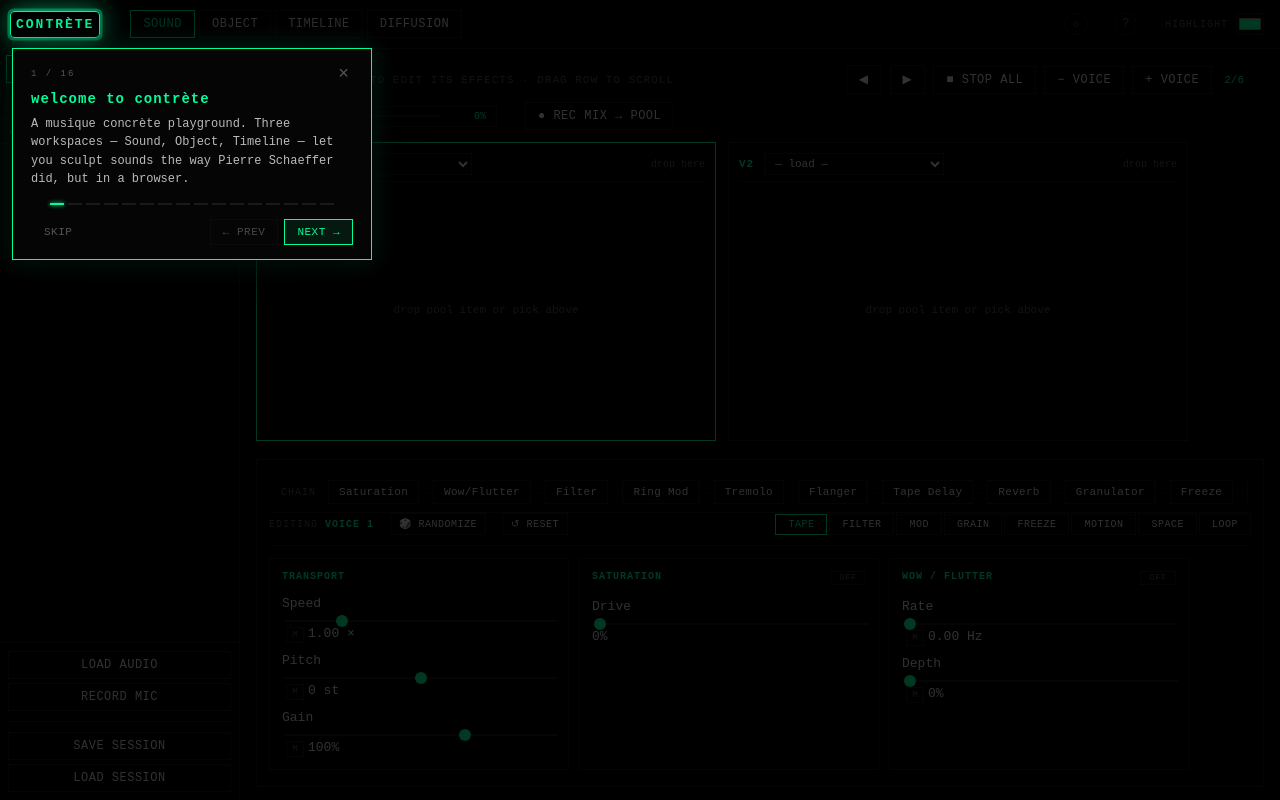
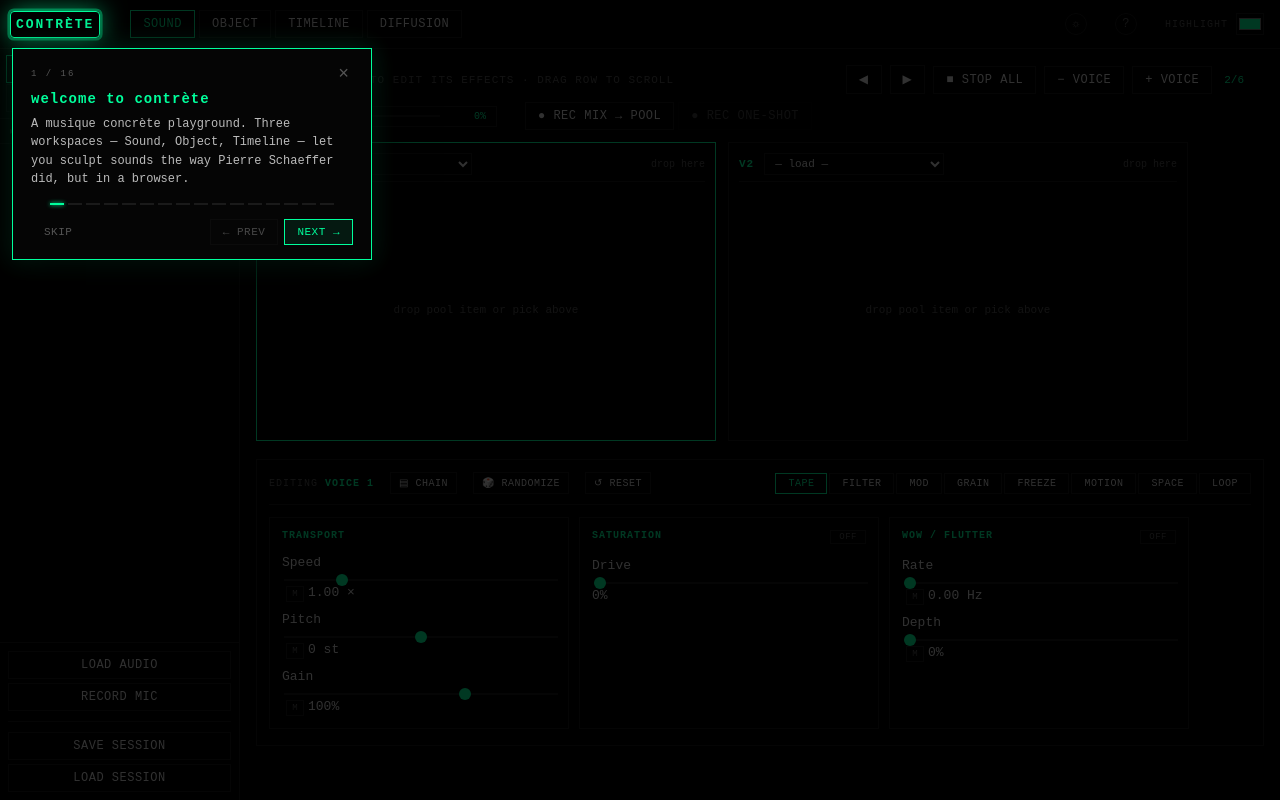
Before and after one commit to circuloponto/concrete, a React (Vite) app: page / in a window 1280 px wide. Built offline with nearby package versions, Linux system fonts and the light colour scheme.

Commit message:
reorder chain, one shot recording

```diff
--- a/src/SoundTab.jsx
+++ b/src/SoundTab.jsx
@@ -92,6 +92,35 @@
     if (recRef.current) { recRef.current.stop(); recRef.current = null }
     setRecording(false)
   }
+  const startRecordOneShot = () => {
+    const v = focusedVoice
+    if (!v || !v.buffer) return
+    const rec = new MediaRecorder(audioNodes.msDest.stream)
+    const chunks = []
+    rec.ondataavailable = (e) => chunks.push(e.data)
+    rec.onstop = async () => {
+      const blob = new Blob(chunks)
+      const buf = await getAudioCtx().decodeAudioData(await blob.arrayBuffer())
+      addPoolItem(`oneshot_${Date.now().toString(36)}`, buf, 'capture')
+    }
+    rec.start()
+    recRef.current = rec
+    setRecording(true)
+    v.play({
+      oneShot: true,
+      onEnded: () => {
+        // tail for reverb/delay decay, then stop
+        setTimeout(() => {
+          if (recRef.current === rec) {
+            try { rec.stop() } catch {}
+            recRef.current = null
+            setRecording(false)
+            try { v.stop() } catch {}
+          }
+        }, 400)
+      },
+    })
+  }
 
   // drag-scroll on the row
   const rowRef = useRef(null)
@@ -171,7 +200,15 @@
         <div style={{ width: 12 }} />
         <span data-tutorial="rec">
           {!recording
-            ? <button onClick={startRecord}>● Rec mix → pool</button>
+            ? <>
+                <button onClick={startRecord}>● Rec mix → pool</button>
+                <button
+                  onClick={startRecordOneShot}
+                  disabled={!focusedVoice?.buffer}
+                  title="play focused voice once and capture into pool"
+                  style={{ marginLeft: 4 }}
+                >● Rec one-shot</button>
+              </>
             : <button className="recording" onClick={stopRecord}>Stop rec</button>}
         </span>
       </div>
--- a/src/VoiceControls.jsx
+++ b/src/VoiceControls.jsx
@@ -1,4 +1,4 @@
-import React, { useRef, useState, useEffect } from 'react'
+import React, { useRef, useState, useEffect, useLayoutEffect } from 'react'
 import { DEFAULT_MOD } from './modulation'
 import { useStore } from './state'
 import { themeColor } from './audio'
@@ -81,38 +81,168 @@
   autopan: 'Auto Pan',
 }
 
-function ChainOrder({ voice }) {
-  const dragIdx = useRef(null)
+const EFFECT_ACTIVE_KEYS = {
+  saturation: ['satActive', 'setSatActive'],
+  wow: ['wowActive', 'setWowActive'],
+  filter: ['filterActive', 'setFilterActive'],
+  ringmod: ['ringActive', 'setRingActive'],
+  tremolo: ['tremActive', 'setTremActive'],
+  flanger: ['flangerActive', 'setFlangerActive'],
+  delay: ['delayActive', 'setDelayActive'],
+  reverb: ['reverbActive', 'setReverbActive'],
+  freeze: ['freezeActive', 'setFreezeActive'],
+  doppler: ['dopplerActive', 'setDopplerActive'],
+  banddoppler: ['bandDopplerActive', 'setBandDopplerActive'],
+  bandreverb: ['bandReverbActive', 'setBandReverbActive'],
+  autopan: ['panActive', 'setPanActive'],
+  granulator: ['granActive', 'setGranActive'],
+}
+
+function ChainModal({ voice, onClose }) {
   const order = voice.effectOrder || []
-  const onDragStart = (e, i) => { dragIdx.current = i; e.dataTransfer.effectAllowed = 'move' }
-  const onDragOver = (e) => e.preventDefault()
-  const onDrop = (e, i) => {
-    e.preventDefault()
-    const from = dragIdx.current
-    if (from === null || from === i) return
-    const newOrder = [...order]
-    const [item] = newOrder.splice(from, 1)
-    newOrder.splice(i, 0, item)
-    voice.setEffectOrder(newOrder)
-    dragIdx.current = null
+  const [dragName, setDragName] = useState(null)
+  const [mounted, setMounted] = useState(false)
+  const [closing, setClosing] = useState(false)
+  const itemsRef = useRef({})
+  const prevRectsRef = useRef({})
+  const closeTimer = useRef(null)
+
+  useEffect(() => {
+    const r = requestAnimationFrame(() => setMounted(true))
+    return () => cancelAnimationFrame(r)
+  }, [])
+
+  const close = () => {
+    if (closing) return
+    setClosing(true)
+    closeTimer.current = setTimeout(onClose, 180)
   }
+  useEffect(() => () => { if (closeTimer.current) clearTimeout(closeTimer.current) }, [])
+
+  useEffect(() => {
+    const onKey = (e) => { if (e.key === 'Escape') close() }
+    window.addEventListener('keydown', onKey)
+    return () => window.removeEventListener('keydown', onKey)
+  }, [])
+
+  useLayoutEffect(() => {
+    const prev = prevRectsRef.current
+    const now = {}
+    order.forEach(name => {
+      const el = itemsRef.current[name]
+      if (el) now[name] = el.getBoundingClientRect()
+    })
+    order.forEach(name => {
+      const p = prev[name], n = now[name]
+      if (!p || !n) return
+      const dy = p.top - n.top
+      if (Math.abs(dy) > 0.5) {
+        const el = itemsRef.current[name]
+        el.style.transition = 'none'
+        el.style.transform = `translateY(${dy}px)`
+        requestAnimationFrame(() => {
+          el.style.transition = 'transform 600ms cubic-bezier(.2,.8,.2,1)'
+          el.style.transform = 'translateY(0)'
+        })
+      }
+    })
+    prevRectsRef.current = now
+  }, [order.join('|')])
+
+  const startDrag = (e, idx) => {
+    if (e.button !== 0) return
+    const initialOrder = voice.effectOrder
+    const name = initialOrder[idx]
+    // Snapshot slot rects once — they represent visual positions 0..n-1,
+    // which don't change as the order array mutates (items FLIP between slots).
+    const slots = initialOrder.map(n => {
+      const el = itemsRef.current[n]
+      const r = el.getBoundingClientRect()
+      return { top: r.top, bottom: r.bottom }
+    })
+    let currentIdx = idx
+    let started = false
+    const onMove = (ev) => {
+      if (!started) { started = true; setDragName(name) }
+      const y = ev.clientY
+      let target = currentIdx
+      if (y < slots[0].top) target = 0
+      else if (y > slots[slots.length - 1].bottom) target = slots.length - 1
+      else {
+        for (let i = 0; i < slots.length; i++) {
+          if (y >= slots[i].top && y <= slots[i].bottom) { target = i; break }
+        }
+      }
+      if (target !== currentIdx) {
+        const cur = voice.effectOrder
+        const newOrder = [...cur]
+        const [it] = newOrder.splice(currentIdx, 1)
+        newOrder.splice(target, 0, it)
+        voice.setEffectOrder(newOrder)
+        currentIdx = target
+      }
+    }
+    const onUp = () => {
+      setDragName(null)
+      window.removeEventListener('pointermove', onMove)
+      window.removeEventListener('pointerup', onUp)
+    }
+    window.addEventListener('pointermove', onMove)
+    window.addEventListener('pointerup', onUp)
+  }
+
+  const cls = 'chain-modal-backdrop' + (mounted && !closing ? ' open' : '')
   return (
-    <div className="chain-order">
-      <span className="chain-label">chain</span>
-      {order.map((name, i) => (
-        <React.Fragment key={name}>
-          {i > 0 && <span className="chain-arrow">→</span>}
-          <div
-            className="chain-item"
-            draggable
-            onDragStart={(e) => onDragStart(e, i)}
-            onDragOver={onDragOver}
-            onDrop={(e) => onDrop(e, i)}
-            title={`${name} — drag to reorder`}
-          >{EFFECT_LABELS[name] || name}</div>
-        </React.Fragment>
-      ))}
+    <div className={cls} onClick={close}>
+      <div className="chain-modal" onClick={e => e.stopPropagation()}>
+        <div className="chain-modal-header">
+          <h3>signal chain</h3>
+          <button className="chain-modal-close" onClick={close} title="close (Esc)">×</button>
+        </div>
+        <div className="chain-modal-hint">drag to reorder · shift-click to bypass</div>
+        <div className="chain-modal-list">
+          {order.map((name, i) => {
+            const keys = EFFECT_ACTIVE_KEYS[name]
+            const active = keys ? !!voice[keys[0]] : true
+            const onClick = (e) => {
+              if (!e.shiftKey || !keys) return
+              e.preventDefault()
+              voice[keys[1]](!voice[keys[0]])
+            }
+            const dragging = dragName === name
+            return (
+              <div
+                key={name}
+                ref={el => { if (el) itemsRef.current[name] = el; else delete itemsRef.current[name] }}
+                className={'chain-modal-item' + (active ? '' : ' inactive') + (dragging ? ' dragging' : '')}
+                onPointerDown={(e) => startDrag(e, i)}
+                onClick={onClick}
+                title="drag up/down to reorder · shift-click to toggle"
+              >
+                <span className="chain-modal-num">{i + 1}</span>
+                <span className="chain-modal-handle" aria-hidden="true">⋮⋮</span>
+                <span className="chain-modal-name">{EFFECT_LABELS[name] || name}</span>
+                <span className={'chain-modal-state' + (active ? ' on' : '')}>{active ? 'on' : 'off'}</span>
+              </div>
+            )
+          })}
+        </div>
+      </div>
     </div>
+  )
+}
+
+function ChainButton({ voice }) {
+  const [open, setOpen] = useState(false)
+  return (
+    <>
+      <button
+        className="chain-btn"
+        onClick={() => setOpen(true)}
+        title="signal chain order"
+      >▤ Chain</button>
+      {open && <ChainModal voice={voice} onClose={() => setOpen(false)} />}
+    </>
   )
 }
 
@@ -274,9 +404,9 @@
 
   return (
     <div className="voice-controls">
-      <ChainOrder voice={v} />
       <div className="voice-controls-header">
         <span>editing <b>Voice {v.voiceNumber}</b></span>
+        <ChainButton voice={v} />
         <button
           onClick={v.randomize}
           title="randomize all effect parameters"
--- a/src/index.css
+++ b/src/index.css
@@ -398,44 +398,152 @@
   border: 1px solid var(--border);
   padding: 12px;
 }
-.chain-order {
+.chain-btn {
+  padding: 4px 8px;
+  font-size: 10px;
+  letter-spacing: 0.5px;
+  text-transform: uppercase;
+  background: transparent;
+  border: 1px solid var(--border);
+  color: var(--fg);
+  cursor: pointer;
+}
+.chain-btn:hover { border-color: var(--hl); color: var(--hl); }
+
+.chain-modal-backdrop {
+  position: fixed;
+  inset: 0;
+  background: rgba(0, 0, 0, 0);
   display: flex;
   align-items: center;
-  gap: 4px;
-  padding: 8px 12px;
+  justify-content: center;
+  z-index: 1000;
+  opacity: 0;
+  transition: background 180ms ease, opacity 180ms ease;
+  pointer-events: auto;
+}
+.chain-modal-backdrop.open {
+  background: rgba(0, 0, 0, 0.55);
+  opacity: 1;
+}
+.chain-modal {
+  background: var(--panel-bg, #0a0a0a);
+  border: 1px solid var(--border);
+  min-width: 320px;
+  max-width: 90vw;
+  max-height: 80vh;
+  display: flex;
+  flex-direction: column;
+  transform: translateY(12px) scale(0.97);
+  opacity: 0;
+  transition: transform 220ms cubic-bezier(.2,.8,.2,1), opacity 180ms ease;
+}
+.chain-modal-backdrop.open .chain-modal {
+  transform: translateY(0) scale(1);
+  opacity: 1;
+}
+.chain-modal-header {
+  display: flex;
+  align-items: center;
+  justify-content: space-between;
+  padding: 12px 16px;
   border-bottom: 1px solid var(--border);
-  overflow-x: auto;
-  scrollbar-width: thin;
-  scrollbar-color: var(--border) transparent;
 }
-.chain-order::-webkit-scrollbar { height: 4px; }
-.chain-order::-webkit-scrollbar-thumb { background: var(--border); }
-.chain-label {
+.chain-modal-header h3 {
+  margin: 0;
+  font-size: 11px;
+  font-weight: 500;
+  text-transform: uppercase;
+  letter-spacing: 2px;
+  color: var(--hl);
+}
+.chain-modal-close {
+  background: transparent;
+  border: none;
+  color: var(--dim);
+  font-size: 18px;
+  line-height: 1;
+  padding: 0 4px;
+  cursor: pointer;
+}
+.chain-modal-close:hover { color: var(--hl); }
+.chain-modal-hint {
+  padding: 8px 16px;
   font-size: 10px;
   color: var(--dim);
+  letter-spacing: 0.5px;
+  border-bottom: 1px solid var(--border);
+}
+.chain-modal-list {
+  padding: 8px;
+  overflow-y: auto;
+  overflow-x: hidden;
+  display: flex;
+  flex-direction: column;
+  gap: 2px;
+}
+.chain-modal-item {
+  display: flex;
+  align-items: center;
+  gap: 10px;
+  padding: 10px 12px;
+  border: 1px solid var(--border);
+  background: rgba(255, 255, 255, 0.02);
+  color: var(--fg);
+  font-size: 12px;
+  cursor: grab;
+  user-select: none;
+  touch-action: none;
+  will-change: transform;
+  transition: background 140ms ease, color 140ms ease, border-color 140ms ease, opacity 140ms ease;
+}
+.chain-modal-item:hover {
+  border-color: var(--hl);
+  color: var(--hl);
+  background: rgba(255, 255, 255, 0.04);
+}
+.chain-modal-item.dragging {
+  cursor: grabbing;
+  border-color: var(--hl);
+  background: rgba(255, 255, 255, 0.08);
+  box-shadow: 0 4px 16px rgba(0, 0, 0, 0.6);
+  z-index: 2;
+  transition: none;
+}
+.chain-modal-item.inactive {
+  opacity: 0.4;
+  color: var(--dim);
+}
+.chain-modal-item.inactive:hover { opacity: 0.75; color: var(--hl); }
+.chain-modal-num {
+  font-size: 10px;
+  color: var(--dim);
+  width: 20px;
+  flex-shrink: 0;
+  font-variant-numeric: tabular-nums;
+}
+.chain-modal-handle {
+  color: var(--dim);
+  font-size: 14px;
+  letter-spacing: -2px;
+  flex-shrink: 0;
+}
+.chain-modal-name {
+  flex: 1;
+  letter-spacing: 0.3px;
+}
+.chain-modal-state {
+  font-size: 9px;
   text-transform: uppercase;
   letter-spacing: 1px;
-  margin-right: 8px;
+  color: var(--dim);
+  padding: 2px 6px;
+  border: 1px solid var(--border);
   flex-shrink: 0;
 }
-.chain-item {
-  font-size: 11px;
-  padding: 5px 10px;
-  border: 1px solid var(--border);
-  color: var(--fg);
-  cursor: grab;
-  letter-spacing: 0.3px;
-  white-space: nowrap;
-  user-select: none;
-  flex-shrink: 0;
-}
-.chain-item:hover { border-color: var(--hl); color: var(--hl); }
-.chain-item:active { cursor: grabbing; opacity: 0.5; }
-.chain-arrow {
-  font-size: 10px;
-  color: var(--dim);
-  flex-shrink: 0;
-  opacity: 0.5;
+.chain-modal-state.on {
+  color: var(--hl);
+  border-color: var(--hl);
 }
 
 .voice-controls-header {
@@ -1163,17 +1271,19 @@
   .topbar .tabs {
     margin-left: 0;
     gap: 2px;
-    flex: 1;
+    flex: 1 1 0;
+    min-width: 0;
     overflow-x: auto;
     scrollbar-width: none;
   }
   .topbar .tabs::-webkit-scrollbar { display: none; }
   .topbar .tabs button {
-    padding: 4px 8px;
+    padding: 4px 6px;
     font-size: 10px;
-    letter-spacing: 0.5px;
+    letter-spacing: 0.3px;
     flex-shrink: 0;
   }
+  .topbar .spacer { display: none; } /* reclaim flex space for tabs on phone */
   .topbar label { display: none; } /* hide highlight color picker on phone */
 
   .pool-drawer-toggle { display: inline-block; }
@@ -1256,9 +1366,8 @@
   }
   .panel { padding: 8px; }
 
-  /* Chain order row wraps */
-  .chain-order { padding: 6px 8px; }
-  .chain-item { font-size: 10px; padding: 3px 6px; }
+  .chain-modal { min-width: 280px; width: 92vw; }
+  .chain-modal-item { padding: 12px; font-size: 11px; }
 
   /* Toolbar wraps */
   .toolbar { gap: 6px; }
```
Also changed, not shown: src/useVoice.js (+24 -4 lines).
